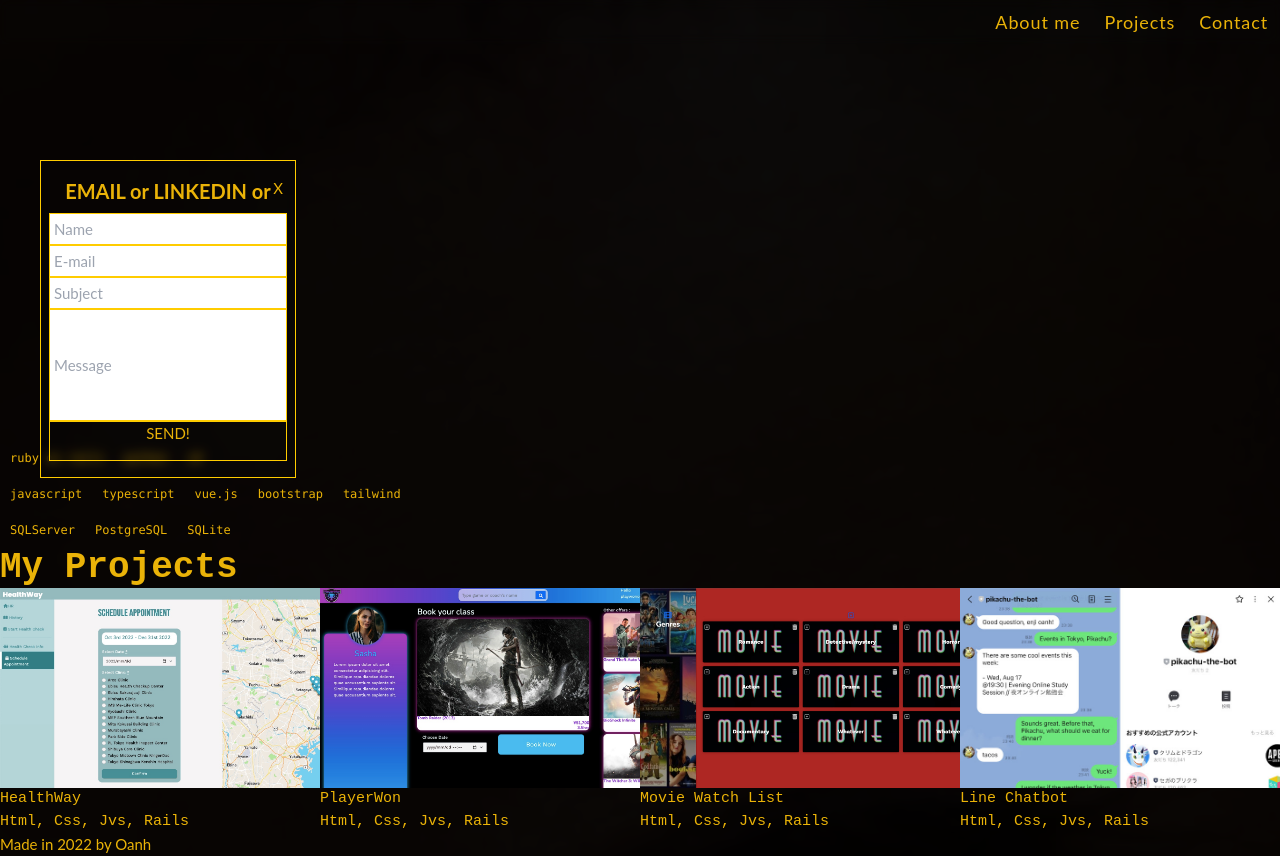
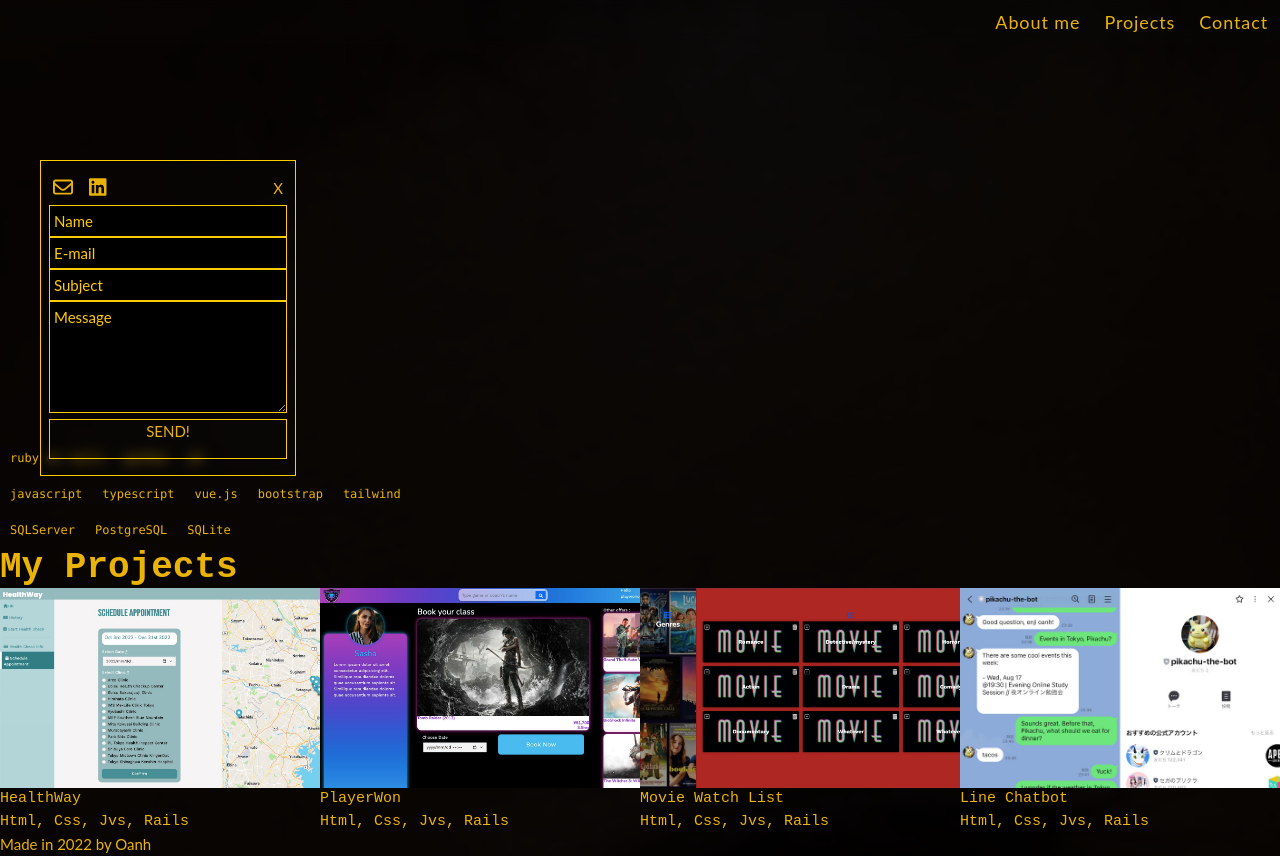
Before and after one commit to tuoanhnt95/portfolio-2023-02, a Vue app in the folder portfolio-2023-02-client/: page / in a window 1280 px wide. Both pictures are taken after a click on the button "Contact me". Built offline with nearby package versions, Linux system fonts and the light colour scheme.

Commit message:
feat: add fontawesome icons for Linkdin, Email

```diff
--- a/portfolio-2023-02-client/src/components/ContactForm.vue
+++ b/portfolio-2023-02-client/src/components/ContactForm.vue
@@ -3,13 +3,17 @@
   <div class="fixed w-64 m-auto top-40 z-10 left-10 bg-transparent-top-layer border-yellow border-blur">
     <div class="flex justify-center px-2 py-4">
       <div>
-        <h1 class="text-xl font-bold text-center mb-2">EMAIL or LINKEDIN or</h1>
+        <h1 class="flex space-x-4 mb-2 ml-1 text-xl font-bold text-center">
+          <font-awesome-icon icon="fa-regular fa-envelope" />
+          <font-awesome-icon icon="fa-brands fa-linkedin" />
+        </h1>
         <div class="w-full">
           <form v-if="inputIsShown" action="#">
             <input v-model="name" type="text" id="name" name="name" placeholder="Name" class="w-full h-8 p-1 border-yellow">
             <input v-model="email" type="email" id="email" name="email" placeholder="E-mail" class="w-full h-8 p-1 border-yellow">
             <input v-model="subject" type="text" id="subject" name="subject" placeholder="Subject" class="w-full h-8 p-1 border-yellow">
-            <input v-model="message" type="text" id="message" name="message" placeholder="Message" class="text-start w-full h-28 p-1 border-yellow">
+            <textarea v-model="message" id="message" name="message" placeholder="Message" class="w-full h-28 p-1 border-yellow">
+            </textarea>
             <div class="w-full h-10 border-yellow" @click="submitContact">
               <p class="text-center">SEND!</p>
             </div>
@@ -77,23 +81,37 @@ let failSubmit = ref(false)
 let name: Ref<string | null> = ref(null);
 let email: Ref<string | null> = ref(null);
 let subject: Ref<string | null> = ref(null);
-let message: Ref<string | null> = ref(null);
+let message: Ref<string> = ref('');
 </script>
 
 <style scoped>
 @import '../assets/main.css';
 
+/* Input */
+input, textarea {
+  background-color: black;
+  color: var(--primary);
+}
+::placeholder {
+  color: var(--primary) !important;
+}
+::-webkit-input-placeholder::placeholder {
+  color: var(--primary) !important;
+}
+::-moz-placeholder {
+  color: var(--primary);
+}
+.text-start-top {
+  /* display: flex;
+  align-items: top; */
+  border: 1px solid red;
+}
+
 .border-yellow {
   border: 1px solid var(--primary);
 }
 
-.border-blur {
-
+.align-center {
+  align-self: center;
 }
-
-.align-center {
-  align-self:
-}
-
-
 </style>
--- a/portfolio-2023-02-client/src/main.ts
+++ b/portfolio-2023-02-client/src/main.ts
@@ -4,8 +4,21 @@ import { createApp } from 'vue'
 import App from './App.vue'
 import router from './router'
 
+/* import the fontawesome core */
+import { library } from '@fortawesome/fontawesome-svg-core'
+
+/* import font awesome icon component */
+import { FontAwesomeIcon } from '@fortawesome/vue-fontawesome'
+
+/* import specific icons */
+import { faEnvelope } from '@fortawesome/free-regular-svg-icons'
+import { faLinkedin, faGithub } from '@fortawesome/free-brands-svg-icons'
+
+/* add icons to the library */
+library.add(faEnvelope, faLinkedin, faGithub)
+
 const app = createApp(App)
-
+app.component('font-awesome-icon', FontAwesomeIcon)
 app.use(router)
 
 app.mount('#app')
```
